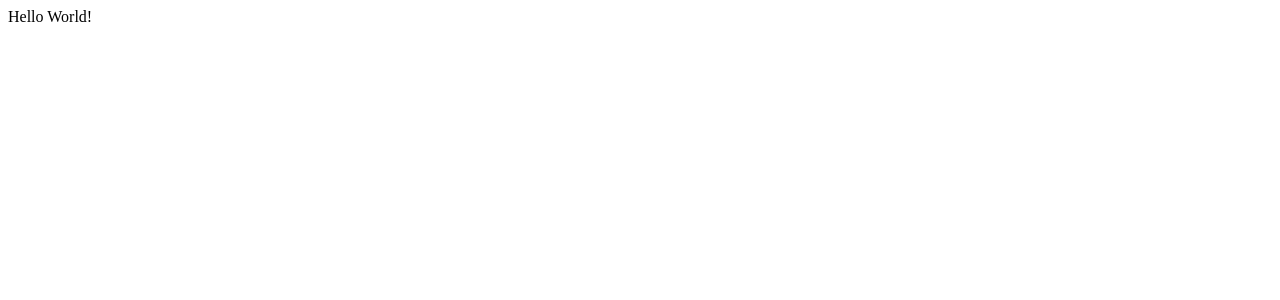
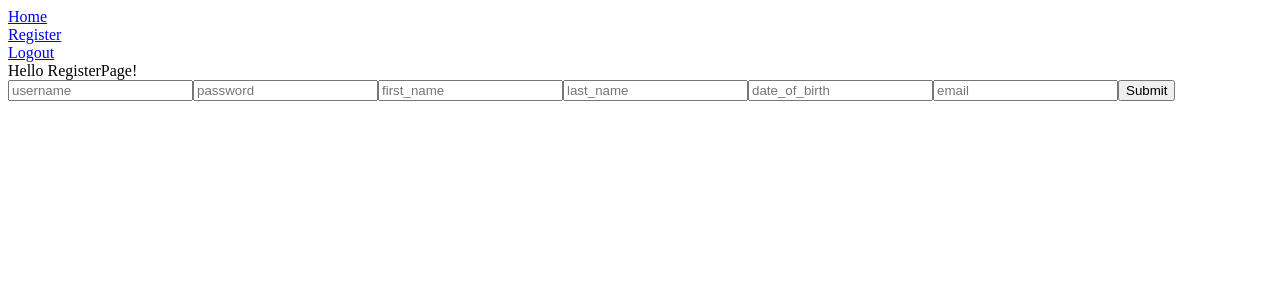
Before and after one commit to JameaKidrick/gitfriends, a React (Create React App) app: page /register in a window 1280 px wide. Shown: the top 300 px of the page. Built offline with nearby package versions, Linux system fonts and the light colour scheme.

Commit message:
register axios, form, acion, and reducer all work

```diff
--- a/src/App.js
+++ b/src/App.js
@@ -1,10 +1,32 @@
 import React from 'react';
+import { BrowserRouter as Router, Route, Link, Switch } from 'react-router-dom';
+
+// COMPONENTS
+import Home from './components/Home';
+import Register from './components/Register';
 
 function App() {
+  const logOut = () => {
+    localStorage.removeItem('token')
+    localStorage.removeItem('userid')
+    localStorage.removeItem('username')
+  }
+
   return (
-    <div className='App'>
-      Hello World!
-    </div>
+    <Router>
+      <div className='App'>
+        <Link to='/'>Home</Link>
+        <br />
+        <Link to='/register'>Register</Link>
+        <br />
+        <Link to='/' onClick={() => {logOut()}}>Logout</Link>
+
+        <Switch>
+          <Route exact path='/' component={Home} />
+          <Route path='/register' component={Register} />
+        </Switch>
+      </div>
+    </Router>
   )
 }
 
--- a/src/actions/actions.js
+++ b/src/actions/actions.js
@@ -1,6 +1,9 @@
 import { axiosWithAuth } from '../utils/axiosWithAuth';
 
 // ACTION TYPES
+export const START_FETCHING = 'START_FETCHING';
+export const FETCH_FAILURE = 'FETCH_FAILURE';
+export const REGISTER_SUCCESS = 'REGISTER_SUCCESS';
 
 // ACTION CREATORS
 export const getUsers = () => {
@@ -11,6 +14,23 @@ export const getUsers = () => {
       console.log(response)
     })
     .catch(error => {
-      console.log(error)
+      console.log('ERROR', error)
     })
 }
+
+export const registerUser = (credentials, history) => dispatch => {
+  dispatch({ type: START_FETCHING })
+  axiosWithAuth()
+    .post('/auth/register', credentials)
+    .then(response => {
+      dispatch({ type: REGISTER_SUCCESS})
+      localStorage.setItem('token', response.data.token)
+      localStorage.setItem('userid', response.data.ID)
+      localStorage.setItem('username', response.data.username)
+      history.push('/')
+    })
+    .catch(error => {
+      console.log(error)
+      dispatch({ type: FETCH_FAILURE, payload: error.response })
+    })
+}
--- a/src/actions/index.js
+++ b/src/actions/index.js
@@ -0,0 +1 @@
+export { START_FETCHING, FETCH_FAILURE, REGISTER_SUCCESS, registerUser } from './actions';
--- /dev/null
+++ b/src/components/Home.js
@@ -0,0 +1,12 @@
+import React from 'react';
+import connect from 'react-redux';
+
+const Home = () => {
+  return(
+    <div>
+      Hello HomePage!
+    </div>
+  )
+}
+
+export default Home;
--- a/src/components/Register.js
+++ b/src/components/Register.js
@@ -0,0 +1,87 @@
+import React, { useState } from 'react';
+import { connect, useSelector } from 'react-redux';
+import axios from 'axios';
+
+// ACTIONS
+import { registerUser }from '../actions';
+
+const Register = (props) => {
+  const isFetching = useSelector(state => state.isFetching)
+
+  const [credentials, setCredentials] = useState({ username: '', password: '', first_name: '', last_name: '', date_of_birth: '', email: '' })
+
+  const handleChange = e => {
+    setCredentials({ ...credentials, [e.target.name]:e.target.value })
+  }
+
+  const handleSubmit = e => {
+    e.preventDefault();
+    setCredentials({ username: '', password: '', first_name: '', last_name: '', date_of_birth: '', email: '' });
+    props.registerUser(credentials, props.history)
+  }
+
+  if(isFetching){
+    return(
+      <div>
+        <h2>
+          Loading...
+        </h2>
+      </div>
+    )
+  }
+
+  return(
+    <div>
+      Hello RegisterPage!
+      <form onSubmit={handleSubmit}>
+        <input
+          type='text'
+          name='username'
+          placeholder='username'
+          onChange={handleChange}
+        />
+
+        <input
+          type='password'
+          name='password'
+          placeholder='password'
+          onChange={handleChange}
+        />
+
+        <input
+          type='text'
+          name='first_name'
+          placeholder='first_name'
+          onChange={handleChange}
+        />
+
+        <input
+          type='text'
+          name='last_name'
+          placeholder='last_name'
+          onChange={handleChange}
+        />
+
+        <input
+          type='text'
+          name='date_of_birth'
+          placeholder='date_of_birth'
+          onChange={handleChange}
+        />
+
+        <input
+          type='text'
+          name='email'
+          placeholder='email'
+          onChange={handleChange}
+        />
+        <button type='submit'>Submit</button>
+      </form>
+    </div>
+  )
+}
+
+export default connect(
+  null,
+  { registerUser }
+)(Register);
--- a/src/reducers/reducer.js
+++ b/src/reducers/reducer.js
@@ -1,12 +1,31 @@
-
+import { START_FETCHING, FETCH_FAILURE, REGISTER_SUCCESS } from '../actions';
 
 
 export const initialState = {
-
+  isFetching: false,
+  error: ''
 }
 
 export const reducer = (state = initialState, action) => {
   switch (action.type){
+    case START_FETCHING:
+      return{
+        ...state,
+        isFetching: true,
+        error: ''
+      };
+    case FETCH_FAILURE:
+      return{
+        ...state,
+        isFetching: false,
+        error: action.payload
+      };
+    case REGISTER_SUCCESS:
+      return{
+        ...state,
+        isFetching: false,
+        error: ''
+      }
     default:
       return state
   }
--- a/src/utils/axiosWithAuth.js
+++ b/src/utils/axiosWithAuth.js
@@ -3,9 +3,11 @@ import axios from 'axios';
 export const axiosWithAuth = () => {
   const token = localStorage.getItem('token');
   return axios.create({
-    baseURL: 'https://gitfriendsdb.herokuapp.com/api',
+    baseURL: 'http://localhost:5556/api',
     headers: {
       Authorization: token
     }
   })
 }
+
+// https://gitfriendsdb.herokuapp.com/api
```
